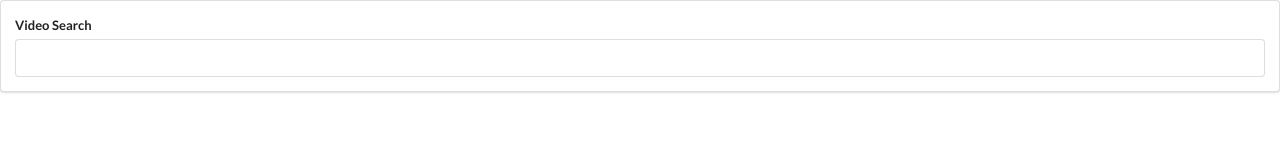
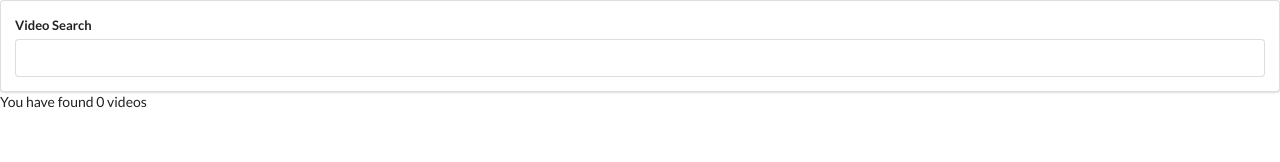
Before and after one commit to raja4net/videos-hooks, a React (Create React App) app: page / in a window 1280 px wide. Shown: the top 162 px of the page. Built offline with nearby package versions, Linux system fonts and the light colour scheme.

Commit message:
Added state to app

```diff
--- a/src/components/App.js
+++ b/src/components/App.js
@@ -3,6 +3,7 @@ import SearchBar from './SearchBar';
 import youtube from '../apis/youtube';
 
 class App extends React.Component {
+    state = { videos: [] };
     onTermSubmit = async (term) => {
         const response = await youtube.get(
             '/search', {
@@ -11,11 +12,13 @@ class App extends React.Component {
               }
           }
         );
-        console.log(response);
+        this.setState({ videos: response.data.items });
     }
 
     render() {
-        return <div><SearchBar onFormSubmit={this.onTermSubmit}/></div>
+        return <div><SearchBar onFormSubmit={this.onTermSubmit} />
+        You have found {this.state.videos.length} videos
+        </div>
     }
 }
 
```
